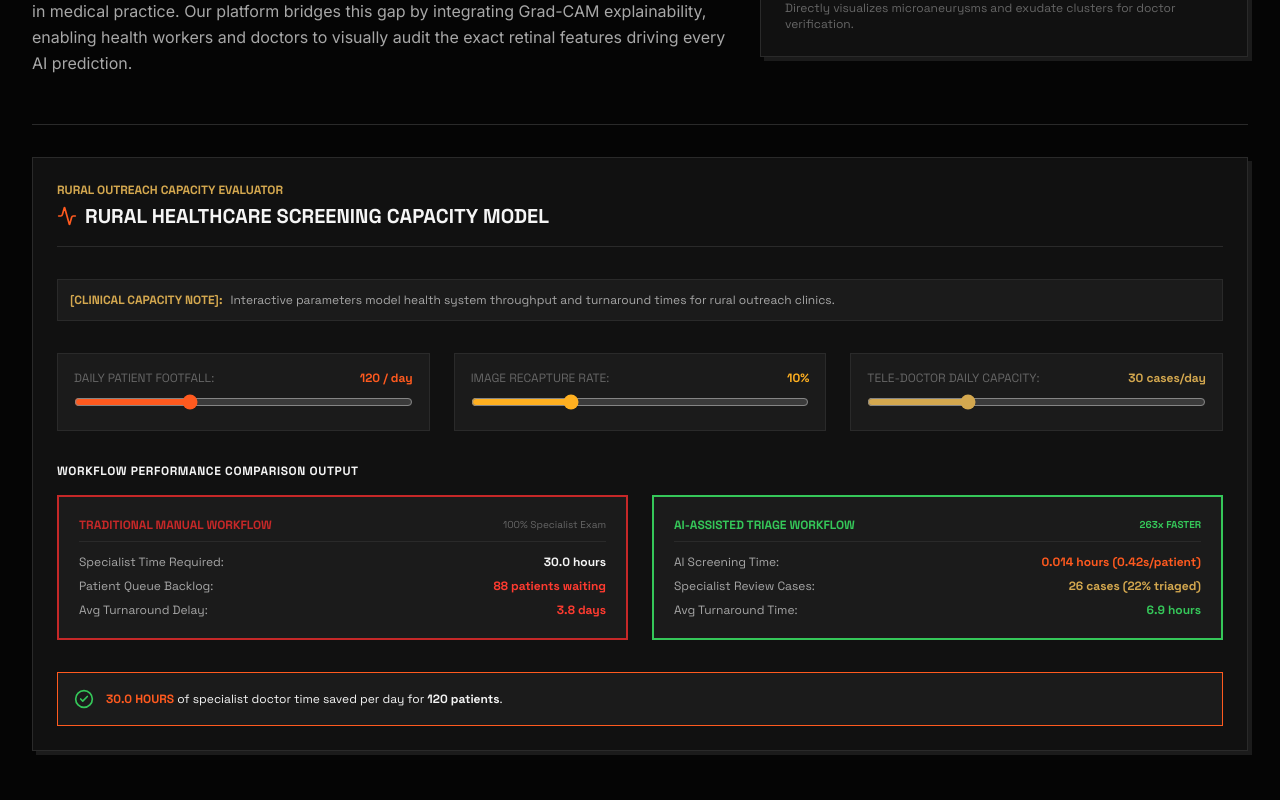
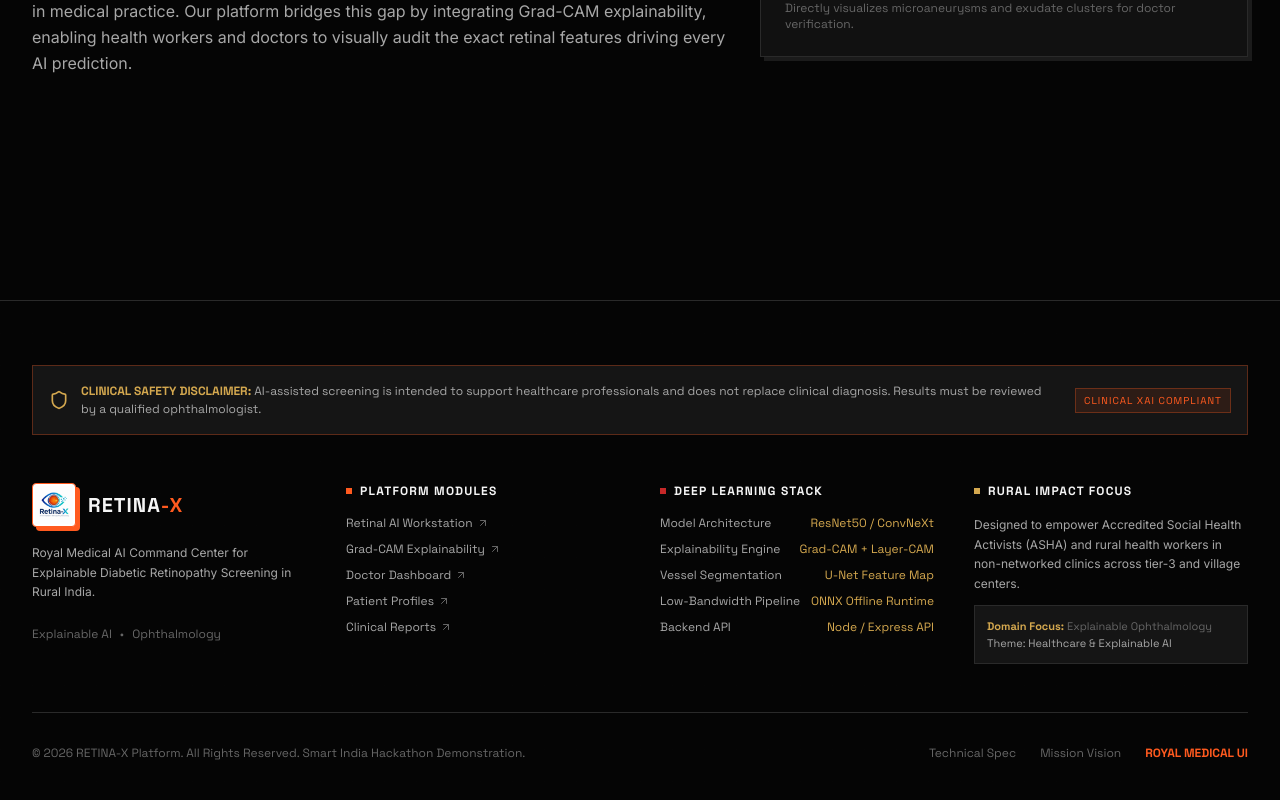
Before and after one commit to dhyaneshdhyanesh739-ship-it/Retinal-Diabetes, a React (Vite) app in the folder client/: page /about in a window 1280 px wide. Shown: the part 500-1300 px from the top of the page. Built offline with nearby package versions, Linux system fonts and the light colour scheme.

Commit message:
Remove RuralSimulation capacity metrics from About page

```diff
--- a/client/src/pages/About.tsx
+++ b/client/src/pages/About.tsx
@@ -1,7 +1,6 @@
 import React from 'react';
 import { PublicLayout } from '../layouts/PublicLayout';
 import { SectionHeader } from '../components/common/SectionHeader';
-import { RuralSimulation } from '../components/visualization/RuralSimulation';
 import { Badge } from '../components/common/Badge';
 import { Award, Eye, Heart, ShieldCheck, Target, Users } from 'lucide-react';
 
@@ -52,11 +51,6 @@ export const About: React.FC = () => {
             </div>
           </div>
 
-          {/* Member 4: MATLAB / Simulink Rural Simulation Section */}
-          <div className="pt-8 border-t border-surface-border space-y-6">
-            <RuralSimulation />
-          </div>
-
         </div>
       </div>
     </PublicLayout>
```
